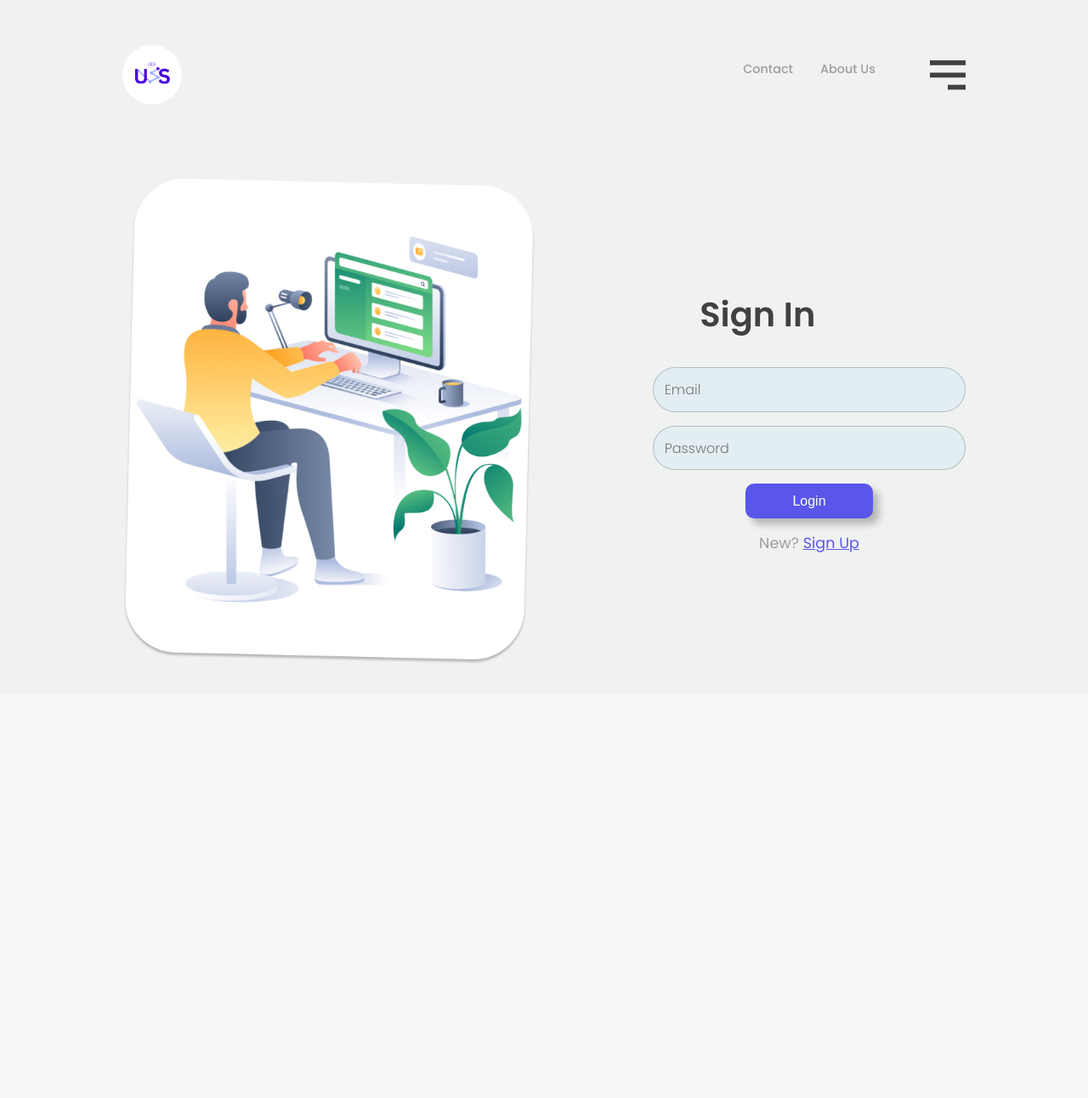
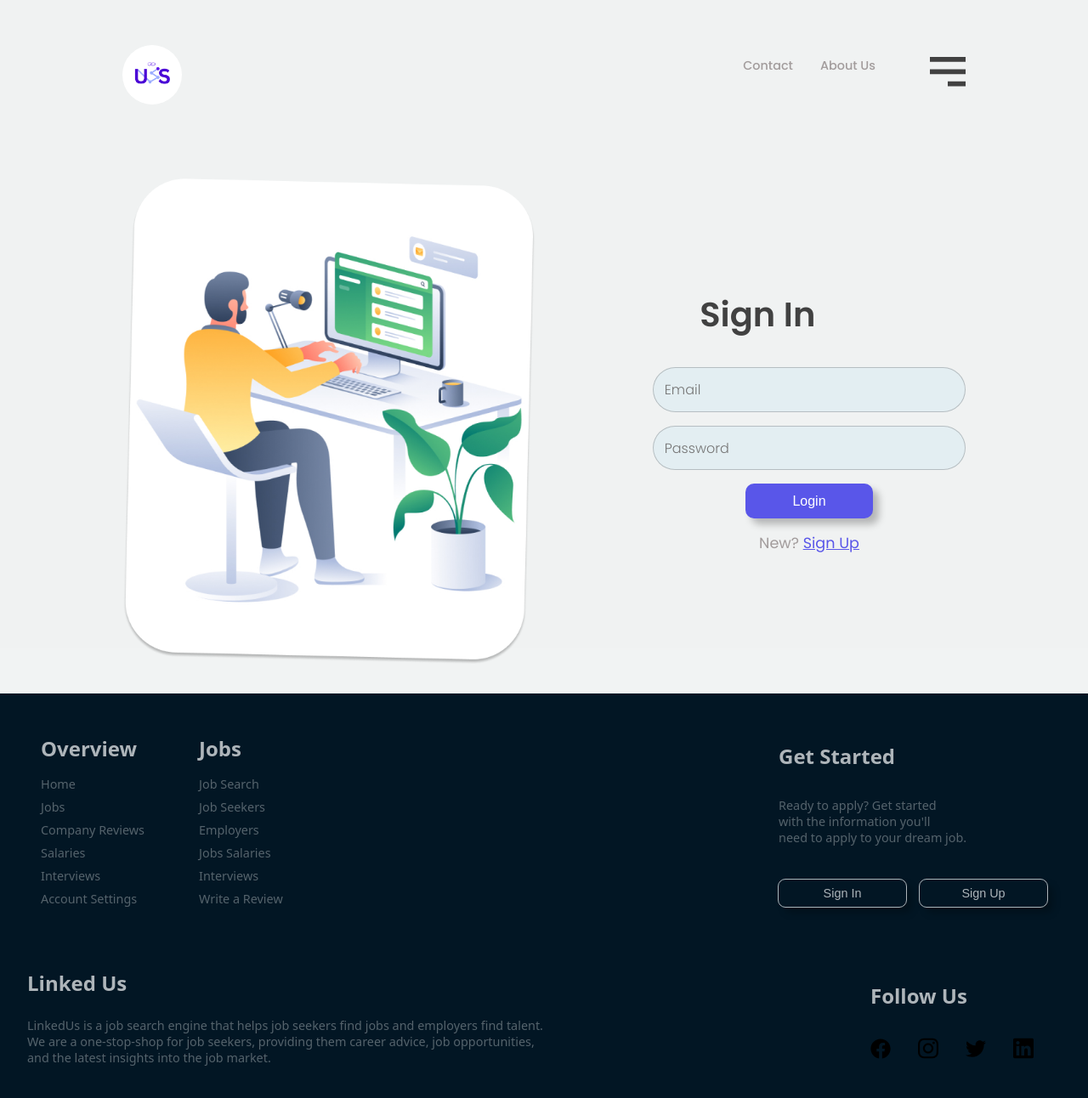
Before and after one commit to santoshyadav-29/LinkedUs-2.0, a React (Vite) app in the folder Frontend/: page /Login in a window 1280 px wide. Shown: the top 1292 px of the page at 85% size. Before the commit the page ends 816 px from the top, so only its background shows below. Built offline with nearby package versions, Linux system fonts and the light colour scheme.

Commit message:
SANTOSH: Responsive Design

```diff
--- a/Frontend/src/Components/Footer.jsx
+++ b/Frontend/src/Components/Footer.jsx
@@ -21,6 +21,7 @@ export default function Footer() {
           className="footer-head"
           style={{
             display: "flex",
+            flexWrap: "wrap",
             flexDirection: "row",
             justifyContent: "space-between",
             alignItems: "center",
@@ -32,6 +33,7 @@ export default function Footer() {
             className="left-foot"
             style={{
               display: "flex",
+              flexWrap: "wrap",
               flexDirection: "row",
               justifyContent: "space-between",
               alignItems: "center",
@@ -62,6 +64,7 @@ export default function Footer() {
             <ul
               style={{
                 display: "flex",
+                flexWrap: "wrap",
                 flexDirection: "column",
                 justifyContent: "start",
                 alignItems: "start",
@@ -81,6 +84,7 @@ export default function Footer() {
                 className="footer-buttons"
                 style={{
                   display: "flex",
+                  flexWrap: "wrap",
                   flexDirection: "row",
                   justifyContent: "start",
                   alignItems: "start",
@@ -97,6 +101,7 @@ export default function Footer() {
           className="footer-main"
           style={{
             display: "flex",
+            flexWrap: "wrap",
             flexDirection: "row",
             justifyContent: "space-between",
             alignItems: "center",
@@ -108,6 +113,7 @@ export default function Footer() {
             className="footer-main-left"
             style={{
               display: "flex",
+              flexWrap: "wrap",
               flexDirection: "column",
               justifyContent: "start",
               gap: "0.5rem",
@@ -136,6 +142,7 @@ export default function Footer() {
               className="social-media"
               style={{
                 display: "flex",
+                flexWrap: "wrap",
                 flexDirection: "row",
                 justifyContent: "start",
                 alignItems: "center",
--- a/Frontend/src/Components/Navigation_Bar.jsx
+++ b/Frontend/src/Components/Navigation_Bar.jsx
@@ -4,10 +4,19 @@ import { useState } from "react";
 
 export default function Navigation_Bar(props) {
   const [showText, setShowText] = useState(false);
+  const [showMenu, setShowMenu] = useState(true);
 
   function handleLogo() {
     setShowText(!showText);
   }
+  function toggleMenu() {
+    setShowMenu(!showMenu);
+  }
+  const toggle = {
+
+    display: showMenu ? "block" : "none",
+
+  };
 
   return (
     <div>
@@ -28,7 +37,11 @@ export default function Navigation_Bar(props) {
 
             >LinkedUs</h1>}
           </div>
-          <div className="nav-links">
+          <div className="nav-links"
+
+          >
+            <div className="toggleScreen"
+            style={toggle}>
               <ul>
                 <li>
                   <Link to="/Login">{props.name}</Link>{" "}
@@ -40,6 +53,13 @@ export default function Navigation_Bar(props) {
                   <Link to="/Aboutus">About Us</Link>{" "}
                 </li>
               </ul>
+            </div>
+            <section onClick={toggleMenu}
+            style={{
+              cursor: "pointer",
+
+            }}>
+
               <svg
                 width="42"
                 height="35"
@@ -52,6 +72,7 @@ export default function Navigation_Bar(props) {
                   fill="#414141"
                 />
               </svg>
+            </section>
           </div>
         </div>
       </header>
--- a/Frontend/src/Users Pages/Login.jsx
+++ b/Frontend/src/Users Pages/Login.jsx
@@ -5,7 +5,7 @@ import AnimatedPage from "../Animation";
 import { Link, useNavigate } from "react-router-dom";
 import "../CSS files/Login.css";
 import axios from "axios";
-
+import Footer from "../Components/Footer";
 
 // Stores the user data
 var User = {
@@ -36,21 +36,21 @@ export default function Login() {
         email,
         password,
       });
-      console.log("login");
+
       // localStorage.setItem("userkey", response.data.token);
       localStorage.setItem("token", response.data.token);
+
+      console.log(response.data);
       localStorage.setItem("user", JSON.stringify(response.data.user));
-      localStorage.setItem("roles", response.data.roles);
-      localStorage.setItem("id", response.data._id);
-      localStorage.setItem("name", response.data.name);
-      localStorage.setItem("email", response.data.email);
+      localStorage.setItem("userkey", JSON.stringify(response.data.token));
+
       navigate("/Homepage");
     } catch (e) {
       alert("failed" + e);
     }
   };
   return (
-    <AnimatedPage>
+    <>
       <div className="layout">
         <Navigation_Bar />
         <main>
@@ -62,15 +62,13 @@ export default function Login() {
             <div className="left-section">
               <h1>Sign In</h1>
               <form method="POST" action="/login" onSubmit={submit}>
-                <input type="text"
-
+                <input
+                  type="text"
                   name="email"
                   placeholder="Email"
                   value={email}
-                  onChange={(e) => setEmail(e.target.value)} />
-
-
-
+                  onChange={(e) => setEmail(e.target.value)}
+                />
 
                 <input
                   type="password"
@@ -109,6 +107,7 @@ export default function Login() {
           </div>
         </main>
       </div>
-    </AnimatedPage>
+      <Footer />
+    </>
   );
 }
--- a/Frontend/src/Users Pages/jobpage.jsx
+++ b/Frontend/src/Users Pages/jobpage.jsx
@@ -3,6 +3,7 @@ import Navigation_Bar from "../Components/Navigation_Bar";
 import axios from "axios";
 import { useEffect, useState } from "react";
 import Jobs from "../Components/jobs";
+import Footer from "../Components/Footer";
 
 export default function Jobpage() {
   const [data, setData] = useState([]);
@@ -23,7 +24,8 @@ export default function Jobpage() {
 
 
   return (
-    <div>
+    <>
+    <div className="layout">
       <Navigation_Bar />
       <hr />
       <div className="Search-section">
@@ -78,5 +80,7 @@ export default function Jobpage() {
         }
       </div>
     </div>
+    <Footer />
+    </>
   );
 }
```
Also changed, not shown: 1 other file (tests, documents, lock files or other folders). Lines whose indentation alone changed are shown as unchanged.
